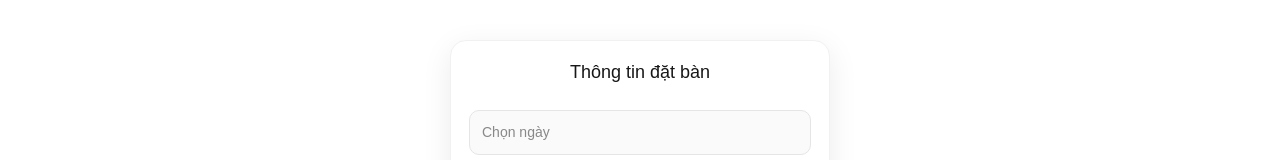
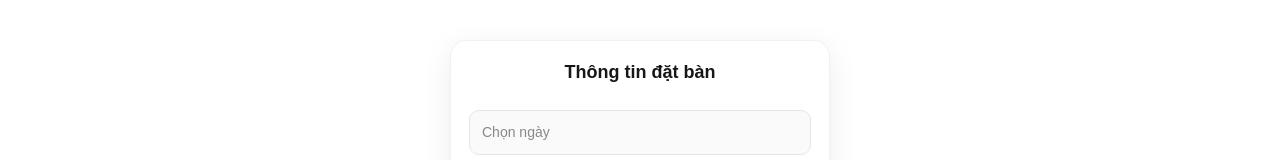
Before and after one commit to dejavuhousehalong-source/GoongPizza, a Next.js app: page / in a window 1280 px wide. Shown: the top 160 px of the page. Built offline with nearby package versions, Linux system fonts and the light colour scheme.

Commit message:
Update globals.css

```diff
--- a/app/globals.css
+++ b/app/globals.css
@@ -176,3 +176,14 @@ body {
   border: none;
   box-shadow: 0 4px 12px rgba(230,57,70,0.3);
 }
+h1 {
+  text-align: center;
+  font-size: 22px;
+  margin-bottom: 10px;
+}
+
+h2 {
+  font-size: 16px;
+  text-align: center;
+  font-weight: 600;
+}
```
